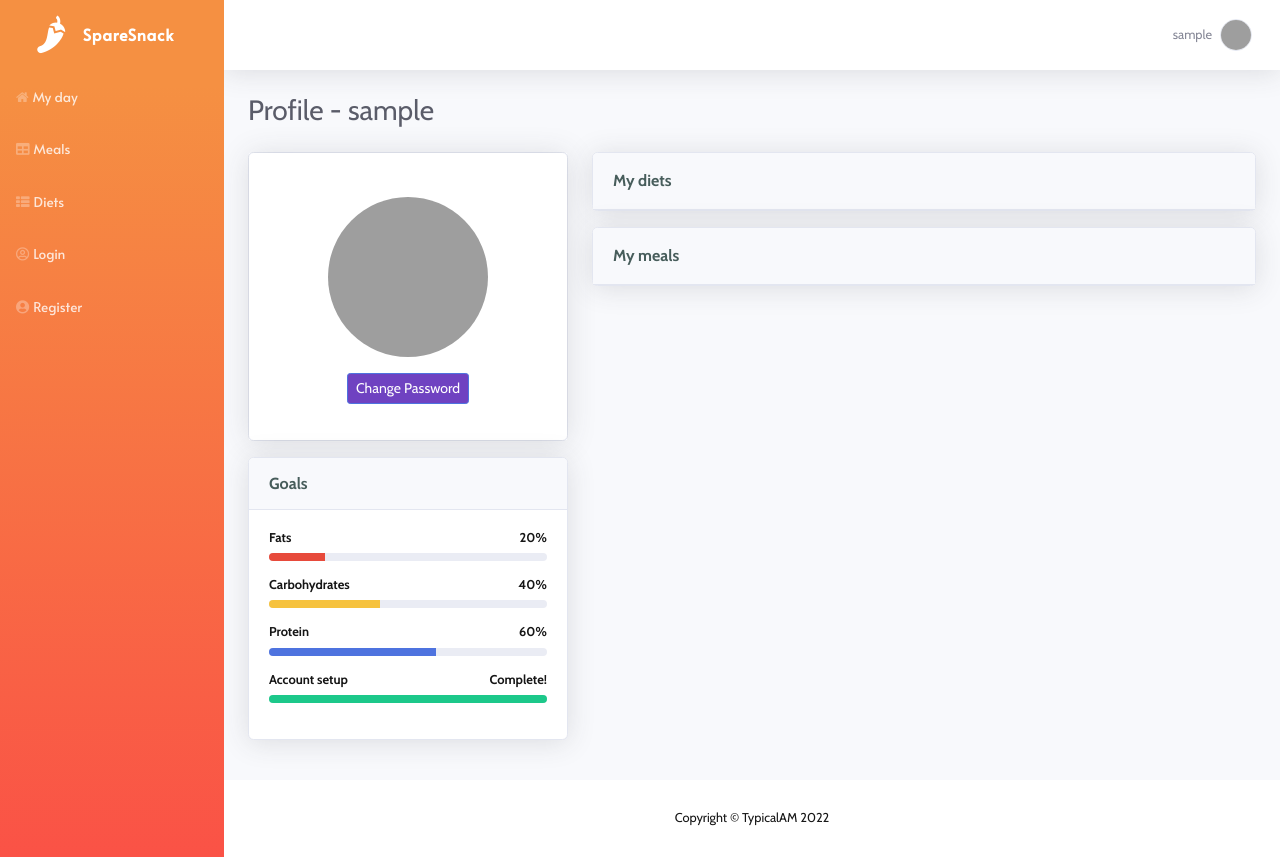
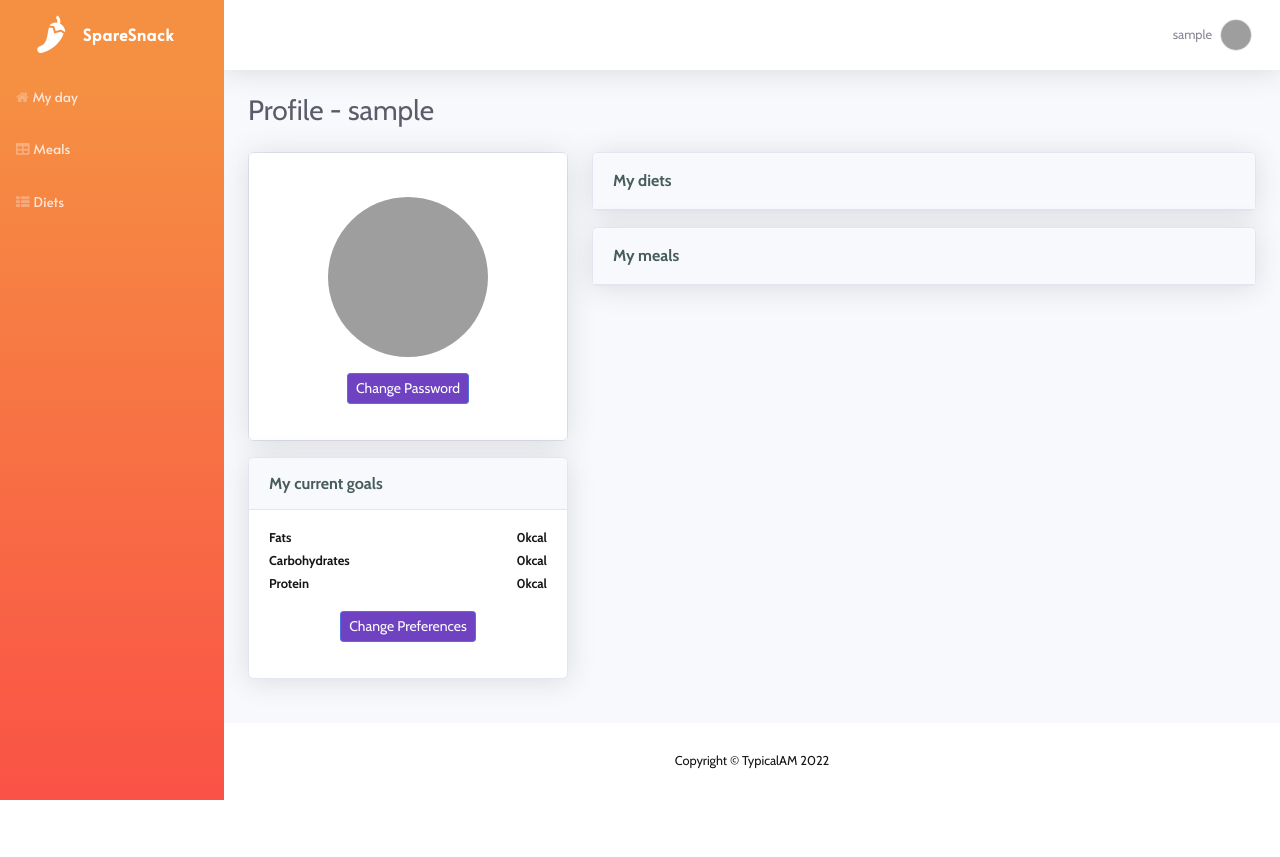
Before and after one commit to TypicalAM/SpareSnack, a Django app: page /accounts/profile/ in a window 1280 px wide. After the commit the page ends 800 px from the top, so only its background shows below. Run offline with Django 4.2, Linux system fonts and the light colour scheme; the visitor is signed in with stand-in values (Sample User, id 1); data that the repository does not hold is empty; parts of the project's set-up code (start-up, migrations or seed data) failed here and were passed over; some libraries are stand-ins or nearby versions; grey boxes are pictures that could not be loaded.

Commit message:
Upgraded the profile page and removed login buttons for logged users

```diff
--- a/diets/templates/general/base.html
+++ b/diets/templates/general/base.html
@@ -30,8 +30,10 @@
 						<li class="nav-item"><a class="nav-link {% block day %}{% endblock %}" href="/day/create"><i class="fa fa-home"></i><span style="font-family: Alata, sans-serif;">My day</span></a></li>
                     <li class="nav-item"><a class="nav-link {% block meals %}{% endblock %}" href="/meals/browse"><i class="fas fa-table"></i><span style="font-family: Alata, sans-serif;">Meals</span></a></li>
                     <li class="nav-item"><a class="nav-link {% block diets %}{% endblock %}" href="/diet/browse"><i class="fa fa-th-list"></i><span style="font-family: Alata, sans-serif;">Diets</span></a></li>
+										{% if not request.user.is_authenticated %}
                     <li class="nav-item"><a class="nav-link {% block login %}{% endblock %}" href="/accounts/login"><i class="far fa-user-circle"></i><span style="font-family: Alata, sans-serif;">Login</span></a></li>
-                    <li class="nav-item"><a class="nav-link {% block register %}{% endblock %}" href="/accounts/register"><i class="fas fa-user-circle"></i><span style="font-family: Alata, sans-serif;">Register</span></a></li>
+                    <li class="nav-item"><a class="nav-link {% block register %}{% endblock %}" href="/accounts/signup"><i class="fas fa-user-circle"></i><span style="font-family: Alata, sans-serif;">Register</span></a></li>
+										{% endif %}
                 </ul>
                 <div class="text-center d-none d-md-inline"></div>
             </div>
--- a/users/templates/profile/index.html
+++ b/users/templates/profile/index.html
@@ -29,8 +29,6 @@
                     <li class="nav-item"><a class="nav-link" href="/day/create"><i class="fa fa-home"></i><span style="font-family: Alata, sans-serif;">My day</span></a></li>
                     <li class="nav-item"><a class="nav-link" href="/meals/browse"><i class="fas fa-table"></i><span style="font-family: Alata, sans-serif;">Meals</span></a></li>
                     <li class="nav-item"><a class="nav-link" href="/diet/browse"><i class="fa fa-th-list"></i><span style="font-family: Alata, sans-serif;">Diets</span></a></li>
-                    <li class="nav-item"><a class="nav-link" href="/accounts/login"><i class="far fa-user-circle"></i><span style="font-family: Alata, sans-serif;">Login</span></a></li>
-                    <li class="nav-item"><a class="nav-link" href="/accounts/register"><i class="fas fa-user-circle"></i><span style="font-family: Alata, sans-serif;">Register</span></a></li>
                 </ul>
                 <div class="text-center d-none d-md-inline"></div>
             </div>
@@ -51,70 +49,27 @@
                     </div>
                 </nav>
                 <div class="container-fluid">
-						<h3 class="text-dark mb-4">Profile - {{ request.user.username }}</h3>
+                    <h3 class="text-dark mb-4">Profile - {{ user.username }}</h3>
                     <div class="row mb-3">
                         <div class="col-lg-4">
                             <div class="card mb-3">
-                                <div class="card-body text-center shadow">
-																	<img class="rounded-circle mb-3 mt-4" src="{{ request.user.profile.image.url }}" width="160" height="160" style="width: 160px;height: 160px;">
-																	<div class="mb-3"><a href="/accounts/password/change/" class="btn btn-primary btn-sm" type="button" style="background: var(--purple);">Change Password</a></div>
-																</div>
+                                <div class="card-body text-center shadow"><img class="rounded-circle mb-3 mt-4" src="{{ user.profile.image.url }}" width="160" height="160" style="width: 160px;height: 160px;">
+                                    <div class="mb-3"><a class="btn btn-primary btn-sm" href="{% url 'account_change_password' %}" style="background: var(--purple);">Change Password</a></div>
+                                </div>
                             </div>
                             <div class="card shadow mb-4">
                                 <div class="card-header py-3">
-                                    <h6 class="text-primary font-weight-bold m-0" style="color: var(--p)!important;">Goals</h6>
+                                    <h6 class="text-primary font-weight-bold m-0" style="color: var(--p)!important;">My current goals</h6>
                                 </div>
                                 <div class="card-body">
-                                    <h4 class="small font-weight-bold">Fats<span class="float-right">20%</span></h4>
-                                    <div class="progress progress-sm mb-3">
-                                        <div class="progress-bar bg-danger" aria-valuenow="20" aria-valuemin="0" aria-valuemax="100" style="width: 20%;"><span class="sr-only">20%</span></div>
-                                    </div>
-                                    <h4 class="small font-weight-bold">Carbohydrates<span class="float-right">40%</span></h4>
-                                    <div class="progress progress-sm mb-3">
-                                        <div class="progress-bar bg-warning" aria-valuenow="40" aria-valuemin="0" aria-valuemax="100" style="width: 40%;"><span class="sr-only">40%</span></div>
-                                    </div>
-                                    <h4 class="small font-weight-bold">Protein<span class="float-right">60%</span></h4>
-                                    <div class="progress progress-sm mb-3">
-                                        <div class="progress-bar bg-primary" aria-valuenow="60" aria-valuemin="0" aria-valuemax="100" style="width: 60%;"><span class="sr-only">60%</span></div>
-                                    </div>
-                                    <h4 class="small font-weight-bold">Account setup<span class="float-right">Complete!</span></h4>
-                                    <div class="progress progress-sm mb-3">
-                                        <div class="progress-bar bg-success" aria-valuenow="100" aria-valuemin="0" aria-valuemax="100" style="width: 100%;"><span class="sr-only">100%</span></div>
-                                    </div>
+                                    <h4 class="small font-weight-bold">Fats<span class="float-right">{{ user.profile.fats }}kcal</span></h4>
+                                    <h4 class="small font-weight-bold">Carbohydrates<span class="float-right"><strong>{{ user.profile.carbs }}kcal</strong></span></h4>
+                                    <h4 class="small font-weight-bold">Protein<span class="float-right"><strong>{{ user.profile.protein }}kcal</strong></span></h4>
+                                    <div class="mb-3" style="margin-top: 7%;text-align: center;"><a class="btn btn-primary btn-sm" href="{% url 'preferences_change' %}" style="background: var(--purple);">Change Preferences</a></div>
                                 </div>
                             </div>
                         </div>
                         <div class="col-lg-8">
-                            <div class="row mb-3 d-none">
-                                <div class="col">
-                                    <div class="card text-white bg-primary shadow">
-                                        <div class="card-body">
-                                            <div class="row mb-2">
-                                                <div class="col">
-                                                    <p class="m-0">Peformance</p>
-                                                    <p class="m-0"><strong>65.2%</strong></p>
-                                                </div>
-                                                <div class="col-auto"><i class="fas fa-rocket fa-2x"></i></div>
-                                            </div>
-                                            <p class="text-white-50 small m-0"><i class="fas fa-arrow-up"></i>&nbsp;5% since last month</p>
-                                        </div>
-                                    </div>
-                                </div>
-                                <div class="col">
-                                    <div class="card text-white bg-success shadow">
-                                        <div class="card-body">
-                                            <div class="row mb-2">
-                                                <div class="col">
-                                                    <p class="m-0">Peformance</p>
-                                                    <p class="m-0"><strong>65.2%</strong></p>
-                                                </div>
-                                                <div class="col-auto"><i class="fas fa-rocket fa-2x"></i></div>
-                                            </div>
-                                            <p class="text-white-50 small m-0"><i class="fas fa-arrow-up"></i>&nbsp;5% since last month</p>
-                                        </div>
-                                    </div>
-                                </div>
-                            </div>
                             <div class="row">
                                 <div class="col">
                                     <div class="card shadow mb-3">
@@ -126,11 +81,9 @@
                                             <li class="list-group-item">
                                                 <div class="row align-items-center no-gutters">
                                                     <div class="col mr-2">
-															<h6 class="mb-0"><strong>{{ diet.name }}</strong></h6><span class="text-xs">{{ diet.description }}</span>
+                                                        <h6 class="mb-0"><strong>{{ diet.name }}</strong></h6><a class="text-dark text-xs" href="{{ diet.get_absolute_url }}">{{ diet.description }}</a>
                                                     </div>
-                                                    <div class="col-auto">
-                                                        <div class="custom-control custom-checkbox"><input class="custom-control-input" type="checkbox" id="formCheck-1"><label class="custom-control-label" for="formCheck-1"></label></div>
-                                                    </div>
+                                                    <div class="col-auto"><a class="text-dark" href="{{ diet.get_absolute_url }}"><i class="far fa-star"></i></a></div>
                                                 </div>
                                             </li>
 																						{% endfor %}
@@ -141,15 +94,13 @@
                                             <p class="text-primary m-0 font-weight-bold" style="color: var(--p)!important;">My meals</p>
                                         </div>
                                         <ul class="list-group list-group-flush">
- 																						{% for meal in meals %}
+																						{% for meal in meals %}
                                             <li class="list-group-item">
                                                 <div class="row align-items-center no-gutters">
                                                     <div class="col mr-2">
-															<h6 class="mb-0"><strong>{{ meal.name }}</strong></h6><span class="text-xs">{{ meal.description }} </span>
+                                                        <h6 class="mb-0"><strong>{{ meal.name }}</strong></h6><a class="text-dark text-xs" href="{{ meal.get_absolute_url }}">{{ meal.description }}</a>
                                                     </div>
-                                                    <div class="col-auto">
-                                                        <div class="custom-control custom-checkbox"><input class="custom-control-input" type="checkbox" id="formCheck-1"><label class="custom-control-label" for="formCheck-1"></label></div>
-                                                    </div>
+                                                    <div class="col-auto"><a class="text-dark" href="{{ meal.get_absolute_url }}"><i class="far fa-star"></i></a></div>
                                                 </div>
                                             </li>
 																						{% endfor %}
```
